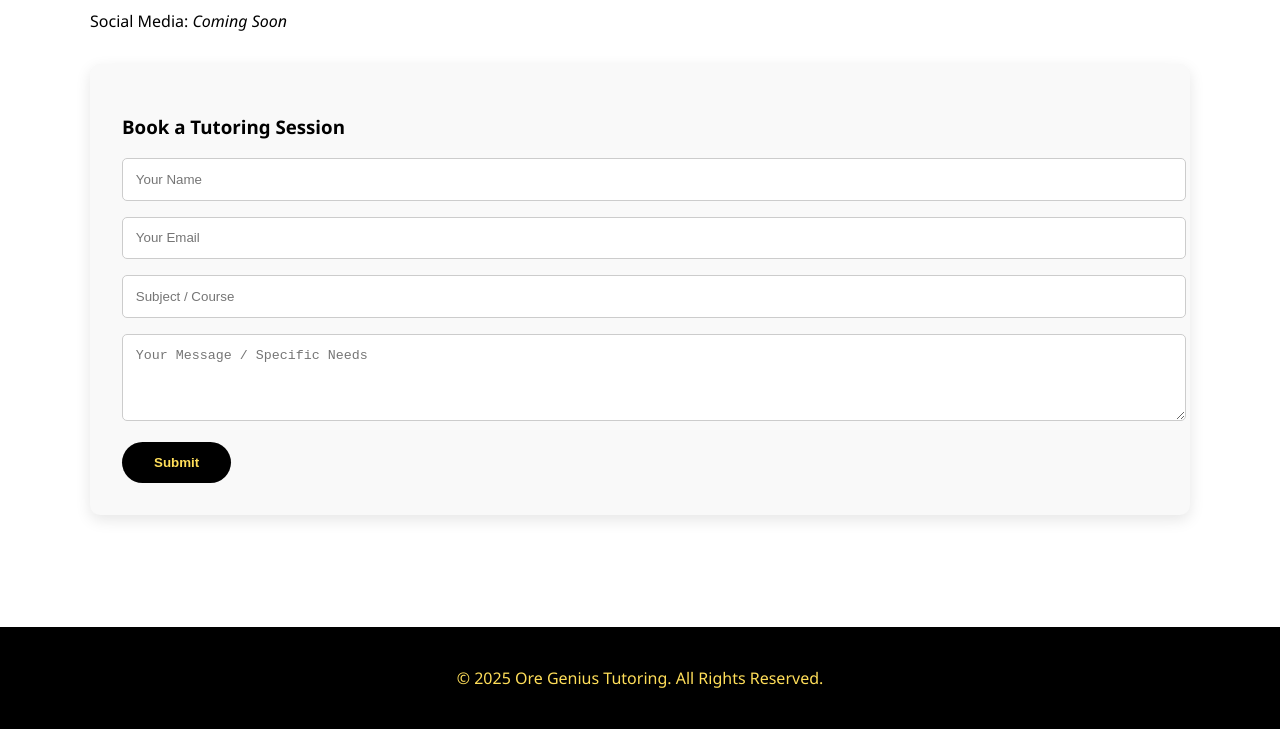
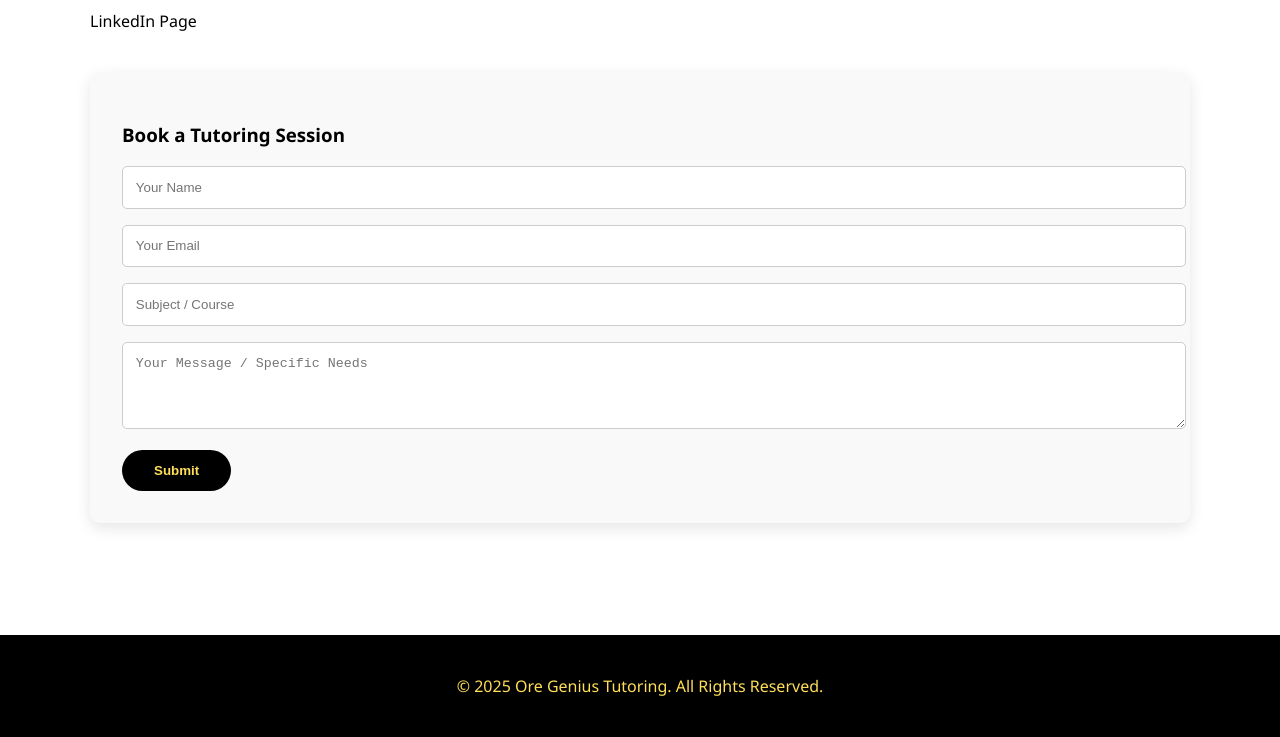
Before and after one commit to OGT-Maker/OGT-WEBSITE-5.0, a plain HTML site: page index.html in a window 1280 px wide. Shown: the part 3879-4616 px from the top of the page. Drawn offline with Linux system fonts and the light colour scheme.

Commit message:
Update index.html

```diff
--- a/index.html
+++ b/index.html
@@ -181,7 +181,7 @@
     <div class="contact-info">
       <p><a href="mailto:info@oregenius.co.za"><i class="fas fa-envelope"></i> info@oregenius.co.za</a></p>
       <p><a href="https://wa.me/27713876905"><i class="fab fa-whatsapp"></i> WhatsApp Us</a></p>
-      <p>Social Media: <em>Coming Soon</em></p>
+      <p><a href="https://www.linkedin.com/company/ore-genius-tutoring/"> LinkedIn Page</a></p>
     </div>
 
     <div class="form-container">
```
